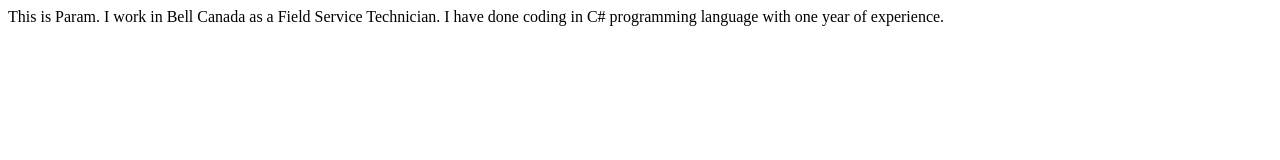
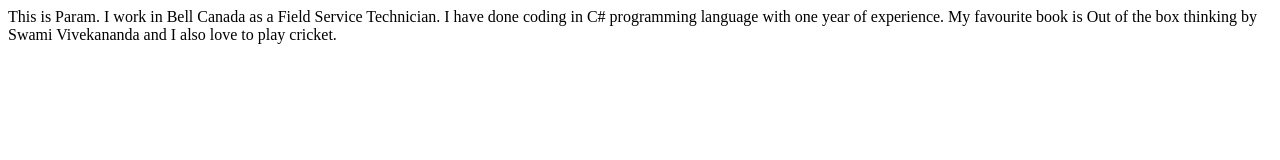
Before and after one commit to GreatParamjitSingh/My-Portfolio-Journey, a plain HTML site: page index.html in a window 1280 px wide. Drawn offline with Linux system fonts and the light colour scheme.

Commit message:
docs:Hobbies
I added my hobbies in index.html file

```diff
--- a/index.html
+++ b/index.html
@@ -8,6 +8,8 @@
   </head>
   <body>
     This is Param. I work in Bell Canada as a Field Service Technician. I have
-    done coding in C# programming language with one year of experience.
+    done coding in C# programming language with one year of experience. My
+    favourite book is Out of the box thinking by Swami Vivekananda and I also
+    love to play cricket.
   </body>
 </html>
```
